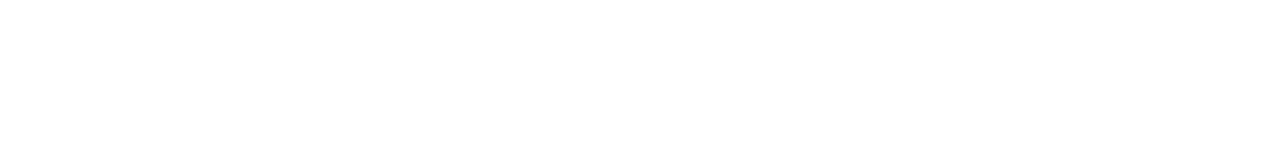
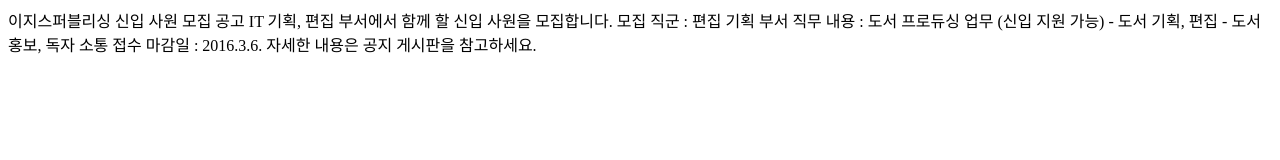
Before and after one commit to my-U/html5_css3_study, a plain HTML site: page 09/09_15/quiz-2.html in a window 1280 px wide. Drawn offline with Linux system fonts and the light colour scheme.

Commit message:
html_css_practice_09_15

```diff
--- a/09/09_15/quiz-2.html
+++ b/09/09_15/quiz-2.html
@@ -5,6 +5,17 @@
 
 </head>
 <body>
+이지스퍼블리싱 신입 사원 모집 공고
 
+IT 기획, 편집 부서에서 함께 할 신입 사원을 모집합니다.
+
+모집 직군 : 편집 기획 부서
+
+직무 내용 : 도서 프로듀싱 업무 (신입 지원 가능)
+- 도서 기획, 편집
+- 도서 홍보, 독자 소통
+접수 마감일 : 2016.3.6.
+
+자세한 내용은 공지 게시판을 참고하세요.
 </body>
 </html>
```
